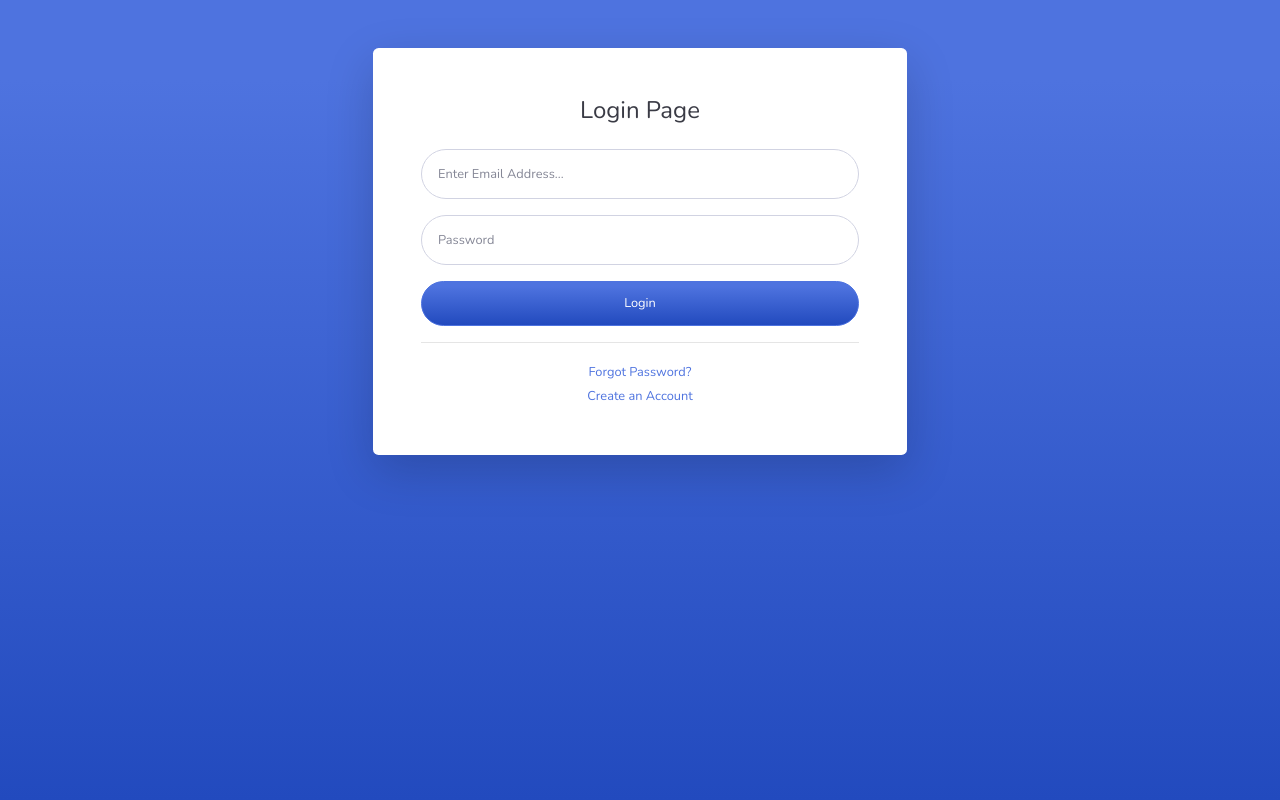
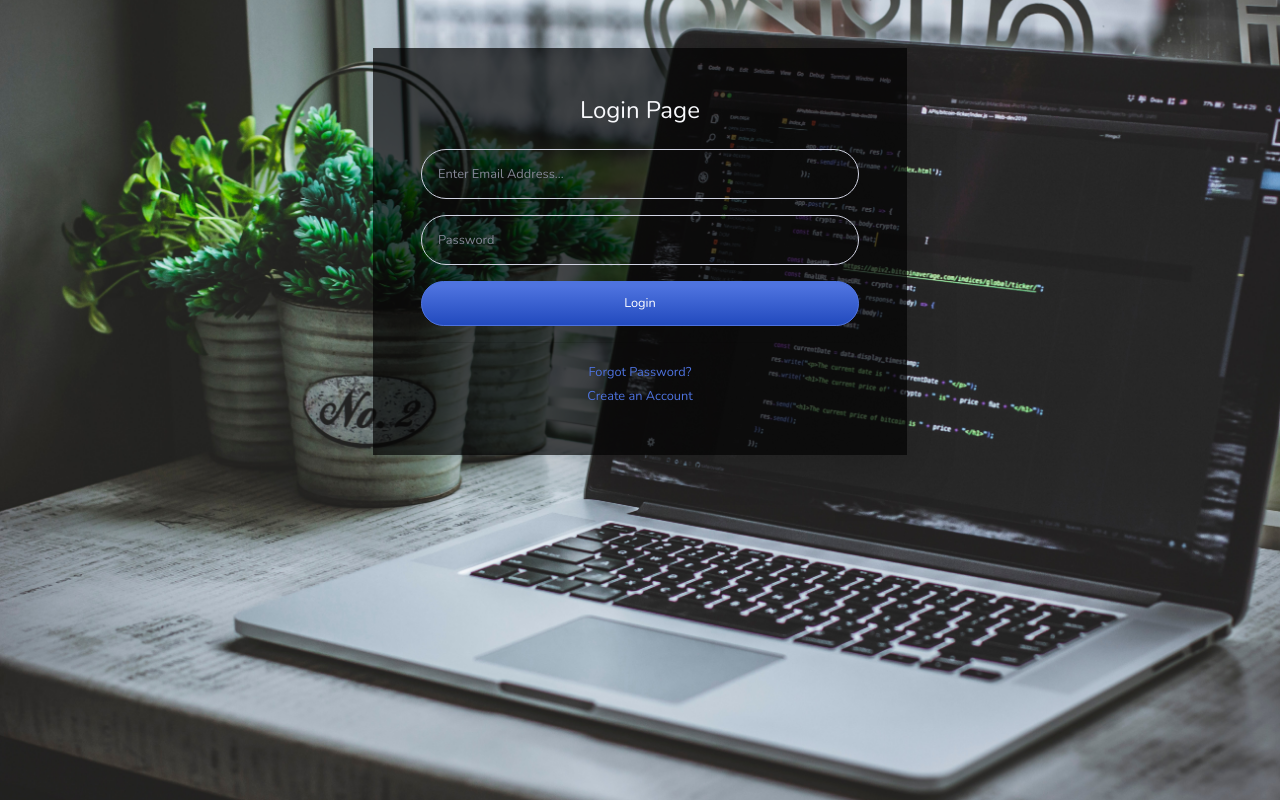
Before and after one commit to miarsmt/administrasi_guru, a CodeIgniter app: page /administrasi_guru/index.php/auth/index in a window 1280 px wide. Run offline with CodeIgniter, Linux system fonts and the light colour scheme.

Commit message:
modifikasi tampilan login

```diff
--- a/application/views/auth/login.php
+++ b/application/views/auth/login.php
@@ -5,7 +5,7 @@
 
         <div class="col-lg-6">
 
-            <div class="card o-hidden border-0 shadow-lg my-5">
+            <div class="card-login o-hidden border-0 shadow-lg my-5">
                 <div class="card-body p-0">
                     <!-- Nested Row within Card Body -->
                     <div class="row">
@@ -13,16 +13,16 @@
                         <div class="col-lg">
                             <div class="p-5">
                                 <div class="text-center">
-                                    <h1 class="h4 text-gray-900 mb-4">Login Page</h1>
+                                    <h1 class="h4 text-light mb-4">Login Page</h1>
                                     <?= $this->session->flashdata('message'); ?>
                                 </div>
                                 <form class="user" method="POST" action="<?= base_url('auth'); ?>">
                                     <div class="form-group">
-                                        <input type="text" class="form-control form-control-user" id="email" name="email" value="<?= set_value('email'); ?>" placeholder="Enter Email Address...">
+                                        <input type="text" class="form-control form-control-user fm-input" id="email" name="email" value="<?= set_value('email'); ?>" placeholder="Enter Email Address...">
                                         <?= form_error('email', '<small class="text-danger pl-3">', '</small>'); ?>
                                     </div>
                                     <div class="form-group">
-                                        <input type="password" class="form-control form-control-user" id="password" name="password" placeholder="Password">
+                                        <input type="password" class="form-control form-control-user fm-input" id="password" name="password" placeholder="Password">
                                         <?= form_error('password', '<small class="text-danger pl-3">', '</small>'); ?>
                                     </div>
                                     <button type="submit" class="btn btn-primary btn-user btn-block bg-gradient-primary">
--- a/application/views/templates/auth_header.php
+++ b/application/views/templates/auth_header.php
@@ -19,6 +19,25 @@
     <link href="<?= base_url('assets/') ?>css/sb-admin-2.min.css" rel="stylesheet">
     <link rel="shortcut icon" href="<?= base_url('assets/img/logo.png'); ?>">
 
+    <style>
+        #login {
+            height: 100vh;
+            background-image: url('assets/img/background/safar.jpg');
+            background-size: cover;
+            background-position: center;
+            background-repeat: no-repeat;
+        }
+
+        .card-login {
+            background-color: rgba(0, 0, 0, .7);
+            box-shadow: rgba(255, 255, 255, .3);
+        }
+
+        .fm-input {
+            background-color: transparent;
+            color: #fff;
+        }
+    </style>
 </head>
 
-<body class="bg-gradient-primary">
+<body id="login">
```
Also changed, not shown: assets/img/background/altumcode.jpg (added), assets/img/background/safar.jpg (added).
